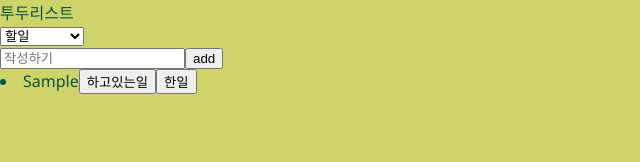
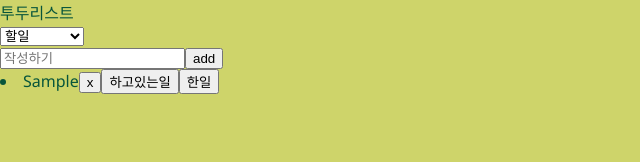
Before and after one commit to beom-jun-kim/toDoList, a React (Create React App) app: page / in a window 1280 px wide. Both pictures are taken after typing "Sample" into the empty fields and a click on the button "add". Shown: the top 162 px of the page, without its empty margins (0-640 px from the left). Built offline with nearby package versions, Linux system fonts and the light colour scheme.

Commit message:
삭제 기능

```diff
--- a/src/components/ToDo.tsx
+++ b/src/components/ToDo.tsx
@@ -8,11 +8,10 @@ function ToDo({ text, category, id }: IToDo) {
       currentTarget: { name },
     } = event;
     setToDos((oldToDos) => {
-
       // findIndex() : 주어진 판별 함수를 만족하는 배열의 첫 번째 요소에 대한 인덱스를 반환.
       // 만족하는 요소가 없으면 -1을 반환합니다.
       const targetIndex = oldToDos.findIndex((toDO) => toDO.id === id);
-      const newToDo = { text, id, category: name as any};
+      const newToDo = { text, id, category: name as any };
       return [
         ...oldToDos.slice(0, targetIndex),
         newToDo,
@@ -20,19 +19,25 @@ function ToDo({ text, category, id }: IToDo) {
       ];
     });
   };
+  const delbtn = (event: React.MouseEvent<HTMLButtonElement>) => {
+    const target = event.currentTarget.parentElement;
+  };
   return (
     <li>
       <span>{text}</span>
+      <button onClick={delbtn}>x</button>
       {category !== Categories.할일 && (
         <button name={Categories.할일} onClick={onClick}>
           할일
         </button>
       )}
+
       {category !== Categories.하고있는일 && (
         <button name={Categories.하고있는일} onClick={onClick}>
           하고있는일
         </button>
       )}
+
       {category !== Categories.한일 && (
         <button name={Categories.한일} onClick={onClick}>
           한일
--- a/src/components/ToDoList.tsx
+++ b/src/components/ToDoList.tsx
@@ -1,5 +1,5 @@
 import React from "react";
-import { useRecoilState, useRecoilValue, useSetRecoilState } from "recoil";
+import { useRecoilState, useRecoilValue } from "recoil";
 import { toDoSelector, categoryState, Categories } from "../components/atoms";
 import CreateToDo from "./CreateToDo";
 import ToDo from "../components/ToDo";
--- a/src/index.tsx
+++ b/src/index.tsx
@@ -17,7 +17,3 @@ root.render(
     </RecoilRoot>
   </React.StrictMode>
 );
-
-// 코드 챌린지
-// 뒤로가기 (홈버튼) 버튼
-// price 컴포넌트 작성
```
